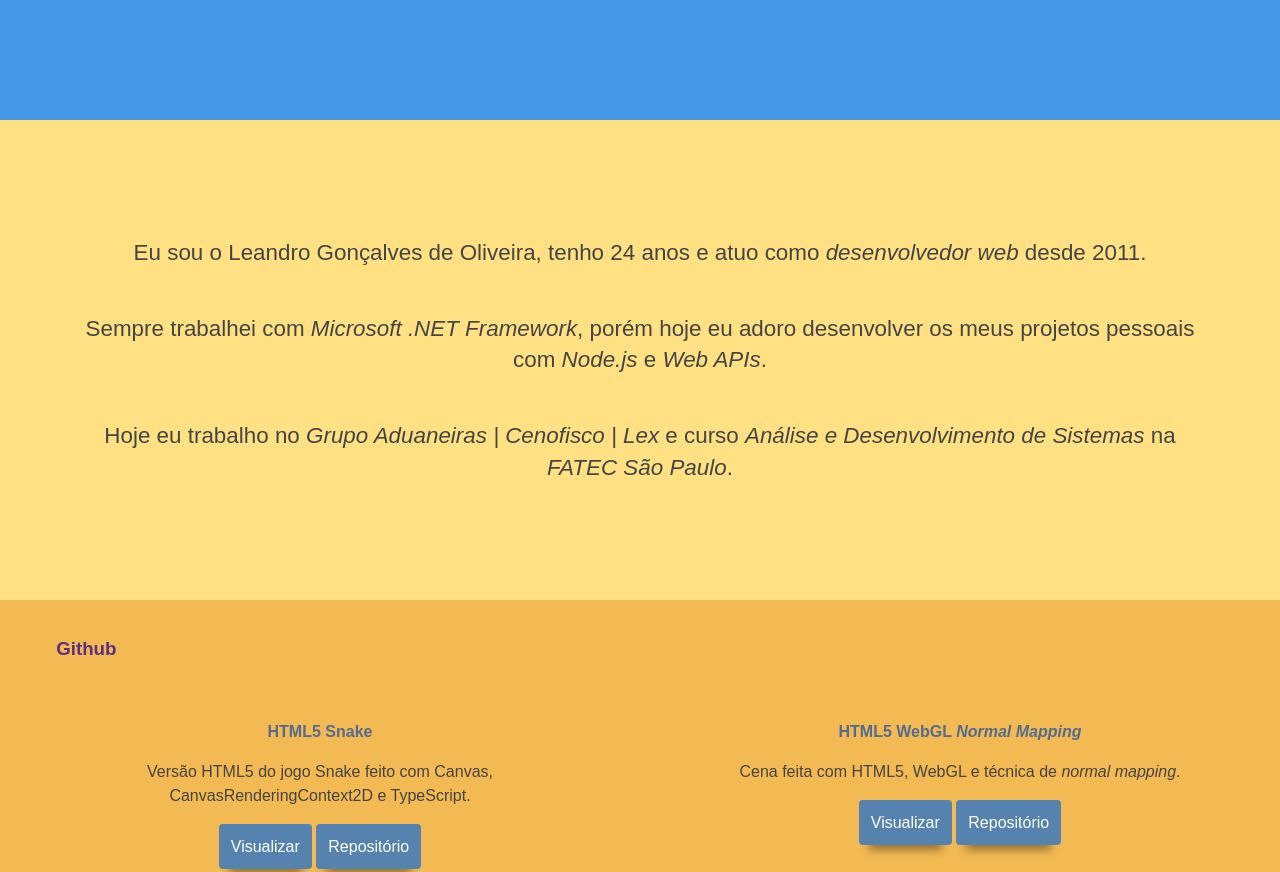
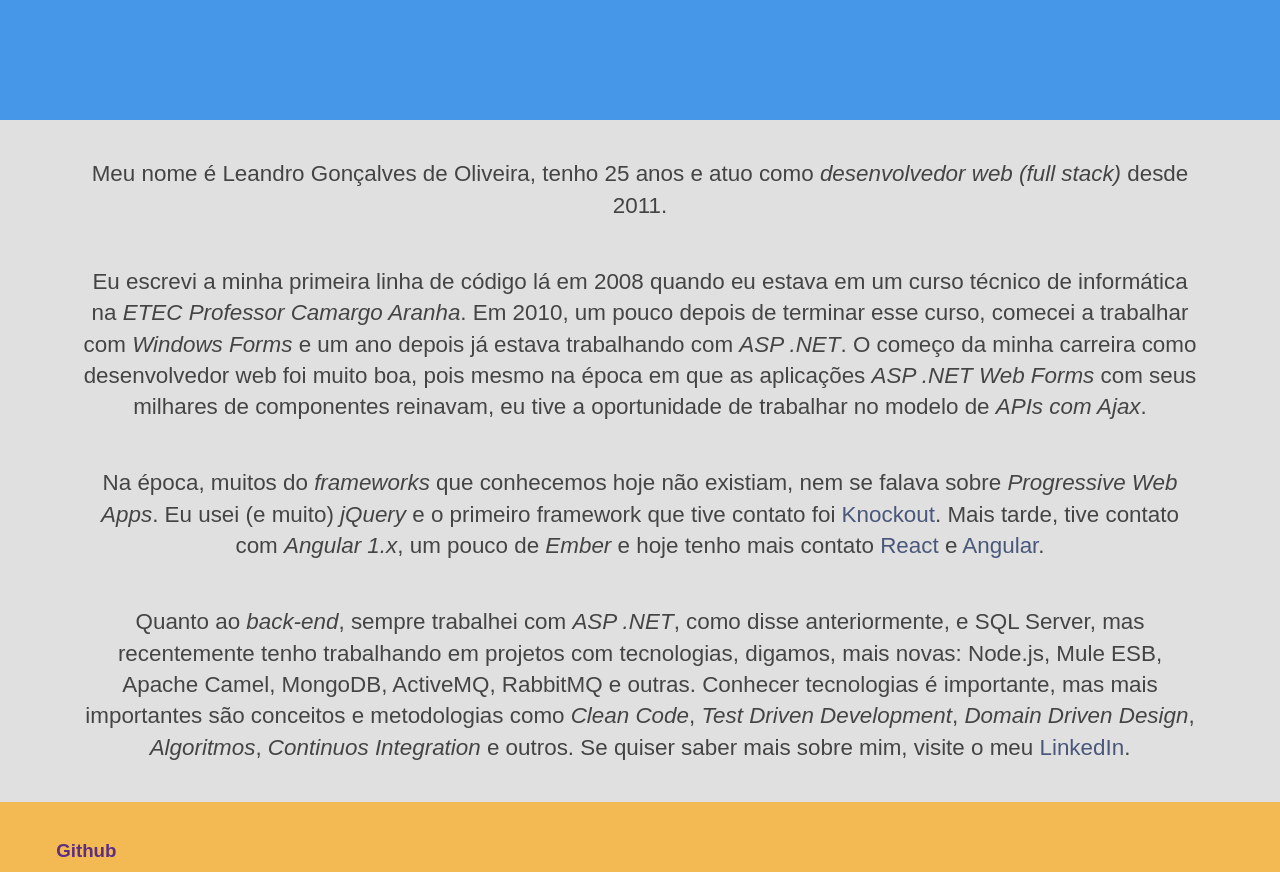
Before and after one commit to olegon/olegon.github.io, a website: page src/index.html in a window 1280 px wide. Shown: the part 480-1352 px from the top of the page. Drawn offline with Linux system fonts and the light colour scheme.

Commit message:
Atualizando com dados mais recentes.

```diff
--- a/src/css/main.css
+++ b/src/css/main.css
@@ -87,17 +87,15 @@
 
 
 .sobre-mim {
-    height: 60vh;
     min-height: 400px;
+    padding: 1rem 0;
 
-    background-color: #ffe082;
+    background-color: #e0e0e0;
 
     display: flex;
     flex-direction: column;
     justify-content: center;
     text-align: center;
-
-
 }
 
 .sobre-mim__desc {
@@ -169,7 +167,7 @@
     flex-direction: row;
     flex-wrap: wrap;
     /*background: linear-gradient(to left, #49a09d, #5f2c82);*/
-    background-color: #30c3d2;
+    background-color: #e0e0e0;
 }
 
 .contatos__titulo {
--- a/src/index.html
+++ b/src/index.html
@@ -25,9 +25,10 @@
     </section>
 
     <section class="sobre-mim">
-        <p class="sobre-mim__desc">Eu sou o Leandro Gonçalves de Oliveira, tenho 24 anos e atuo como <em>desenvolvedor web</em> desde 2011.</p>
-        <p class="sobre-mim__desc">Sempre trabalhei com <em>Microsoft .NET Framework</em>, porém hoje eu adoro desenvolver os meus projetos pessoais com <em>Node.js</em> e <em>Web APIs</em>.</p>
-        <p class="sobre-mim__desc">Hoje eu trabalho no <em>Grupo Aduaneiras | Cenofisco | Lex</em> e curso <em>Análise e Desenvolvimento de Sistemas</em> na <em>FATEC São Paulo</em>.</p>
+        <p class="sobre-mim__desc">Meu nome é Leandro Gonçalves de Oliveira, tenho 25 anos e atuo como <em>desenvolvedor web (full stack)</em> desde 2011.</p>
+        <p class="sobre-mim__desc">Eu escrevi a minha primeira linha de código lá em 2008 quando eu estava em um curso técnico de informática na <em>ETEC Professor Camargo Aranha</em>. Em 2010, um pouco depois de terminar esse curso, comecei a trabalhar com <em>Windows Forms</em> e um ano depois já estava trabalhando com <em>ASP .NET</em>. O começo da minha carreira como desenvolvedor web foi muito boa, pois mesmo na época em que as aplicações <em>ASP .NET Web Forms</em> com seus milhares de componentes reinavam, eu tive a oportunidade de trabalhar no modelo de <em>APIs com Ajax</em>.</p>
+        <p class="sobre-mim__desc">Na época, muitos do <em>frameworks</em> que conhecemos hoje não existiam, nem se falava sobre <em>Progressive Web Apps</em>. Eu usei (e muito) <em>jQuery</em> e o primeiro framework que tive contato foi <a href="http://knockoutjs.com/" target="_blank">Knockout</a>. Mais tarde, tive contato com <em>Angular 1.x</em>, um pouco de <em href="https://www.emberjs.com/" target="_blank">Ember</em> e hoje tenho mais contato <a href="" href="https://reactjs.org/" target="_blank">React</a> e <a href="https://angular.io/" target="_blank">Angular</a>.</p>
+        <p class="sobre-mim__desc">Quanto ao <em>back-end</em>, sempre trabalhei com <em>ASP .NET</em>, como disse anteriormente, e SQL Server, mas recentemente tenho trabalhando em projetos com tecnologias, digamos, mais novas: Node.js, Mule ESB, Apache Camel, MongoDB, ActiveMQ, RabbitMQ e outras. Conhecer tecnologias é importante, mas mais importantes são conceitos e metodologias como <em>Clean Code</em>, <em>Test Driven Development</em>, <em>Domain Driven Design</em>, <em>Algoritmos</em>, <em>Continuos Integration</em> e outros. Se quiser saber mais sobre mim, visite o meu <a href="https://www.linkedin.com/in/olegonc/" target="_blank">LinkedIn</a>.</p>
     </section>
 
     <section class="projetos-github">
```
Also changed, not shown: dist/css/main.css, dist/index.html, 2 other files.
